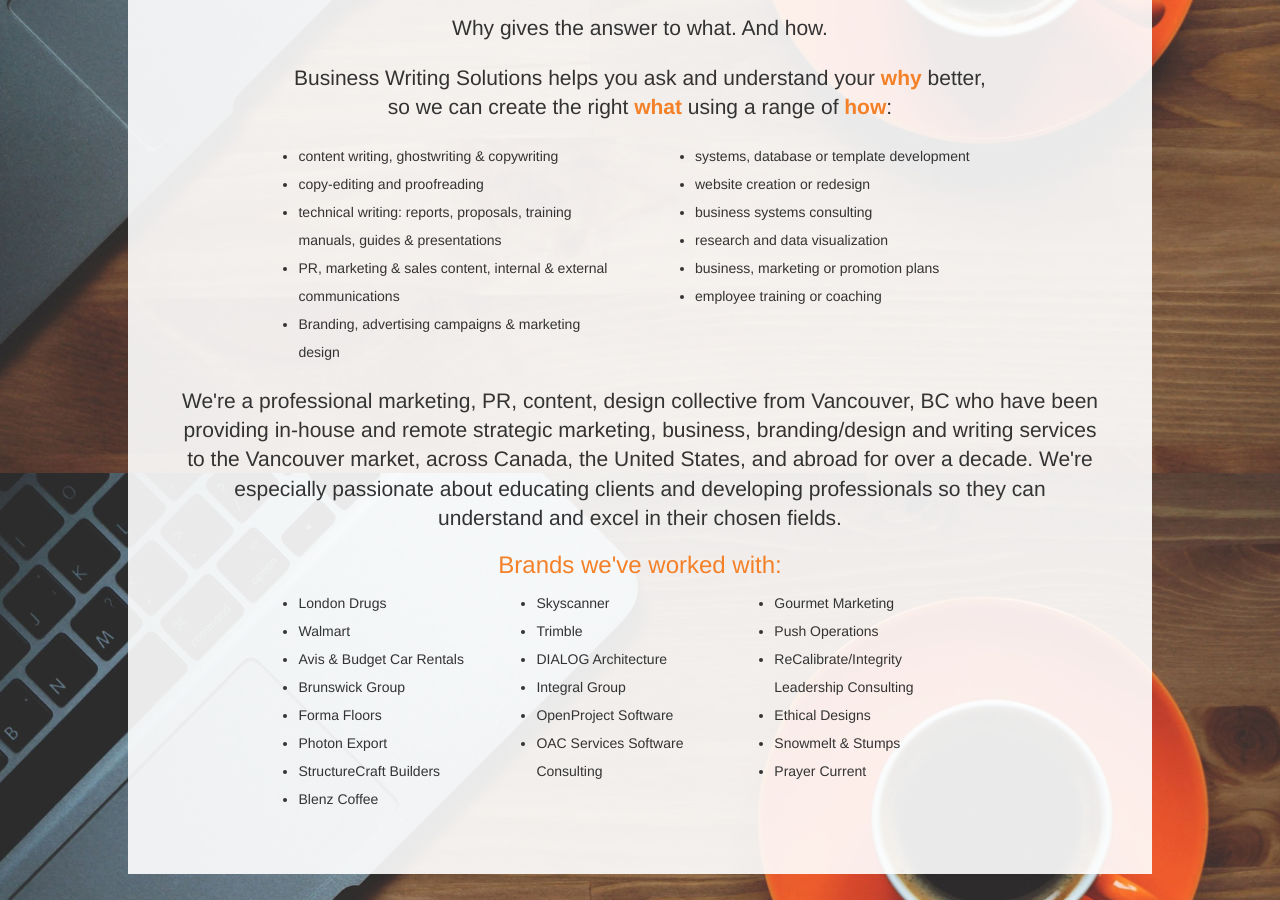
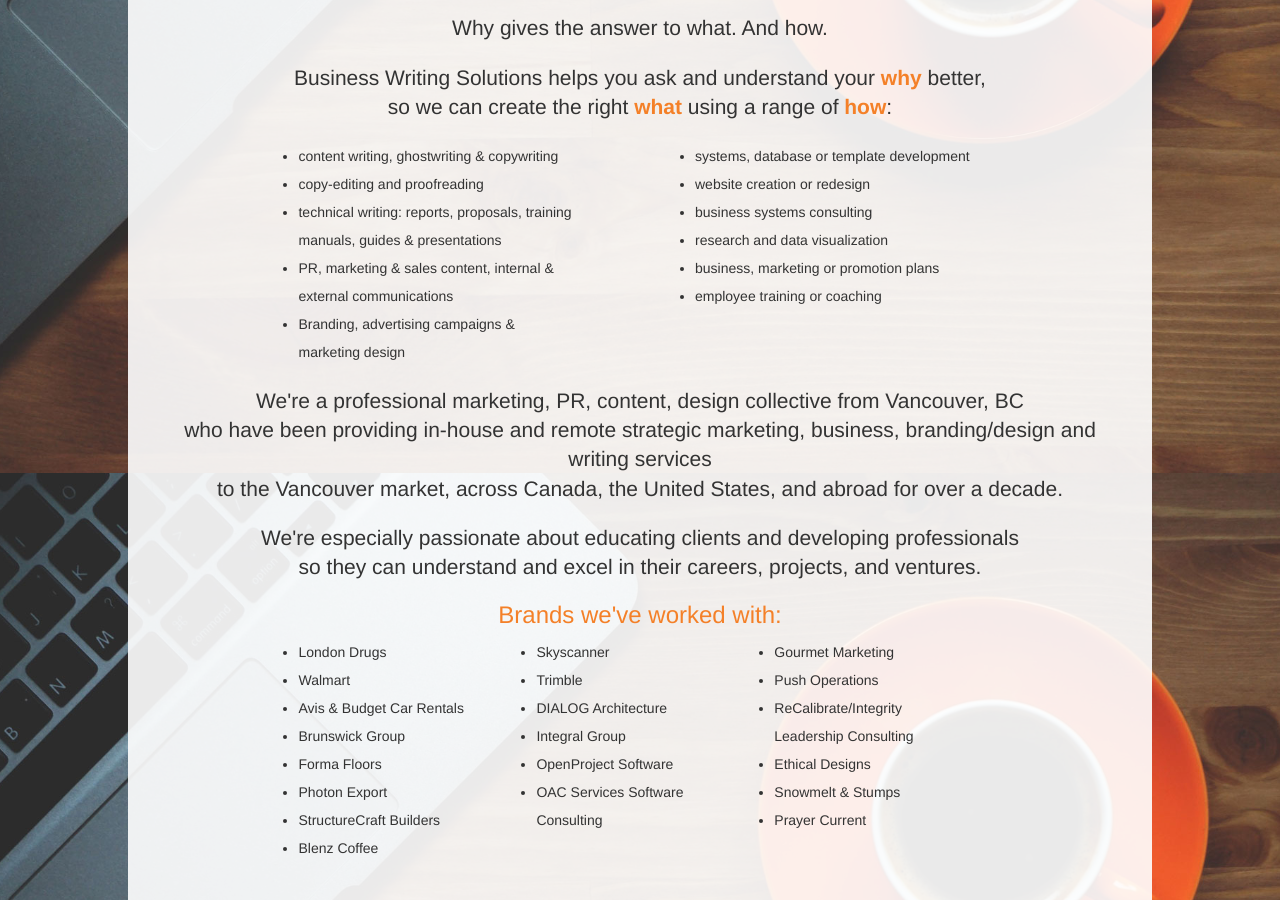
Before and after one commit to kaiewiggins/businesswriting, a Jekyll site: the page built from index.html, in a window 1280 px wide and 900 px high, scrolled down 1327 px. Built offline with Jekyll 4.4.1, drawn with Linux system fonts in a browser that asks for light colours; nearby versions of some CDN libraries.

Commit message:
Update index.html

```diff
--- a/index.html
+++ b/index.html
@@ -13,9 +13,9 @@
         <a href="https://ca.linkedin.com/in/kaiedesign" target="_blank"><i class="fa fa-linkedin" style="color: #f48028;"></i></a>&nbsp;&nbsp;&nbsp;
 <a href="mailto:kaie.web@gmail.com" target="_blank"><i class="fa fa-envelope" style="color: #f48028;"></i></a>&nbsp;&nbsp;&nbsp;
           </p></div>-->
-            <p><br /> </p>
+            <p></p>
           <p class="lead">BWS provides content, editing, design, strategic, and marketing solutions<br> for English-speaking corporations, small-businesses and non-profit organizations.</p>
- <a role="button" class="btn btn-primary mx-auto d-block" style="background-color: #f48028; border: none; color: white; padding: 1.5em; text-align: center; text-decoration: none;" alt="Request a No-Obligation Quote" href="#contactme">Request a No-Obligation Quote</a>
+ <a role="button" class="btn btn-primary mx-auto d-block lead" style="background-color: #f48028; border: none; color: white; padding: 1.5em; text-align: center; text-decoration: none;" alt="Request a No-Obligation Quote" href="#contactme">Request a No-Obligation Quote</a>
             <p></p>
 		<i class="fa fa-angle-double-down" style="color: #f48028;  font-size: 3em; padding: 1.5em 0em 0em 0em"></i>
         </div><!--close text-center-->
@@ -40,8 +40,8 @@
           <li>content writing, ghostwriting & copywriting</li>
         <li>copy-editing and proofreading</li>
         <li>technical writing: reports, proposals, training manuals, guides & presentations</li>
-          <li>PR, marketing & sales content, internal & external communications</li>
-          <li>Branding, advertising campaigns & marketing design</li>
+          <li>PR, marketing & sales content, internal & <br />external communications</li>
+          <li>Branding, advertising campaigns & <br />marketing design</li>
         </ul>
             </div><!--close col-->
                         <div class="col-xs-5 text-left">
@@ -56,7 +56,12 @@
             </div><!--close col-->
         </div><!--close row-->
         <p></p>
-        <p class="lead">We're a professional marketing, PR, content, design collective from Vancouver, BC who have been providing in-house and remote strategic marketing, business, branding/design and writing services to the Vancouver market, across Canada, the United States, and abroad for over a decade. We're especially passionate about educating clients and developing professionals so they can understand and excel in their chosen fields.
+        <p class="lead">We're a professional marketing, PR, content, design collective from Vancouver, BC <br />
+		who have been providing in-house and remote strategic marketing, business, branding/design and writing services <br />
+		to the Vancouver market, across Canada, the United States, and abroad for over a decade.
+	    </p>
+		<p class="lead">We're especially passionate about educating clients and developing professionals <br />
+			so they can understand and excel in their careers, projects, and ventures.
         </p>
         <h3>Brands we've worked with:
         </h3>
```
